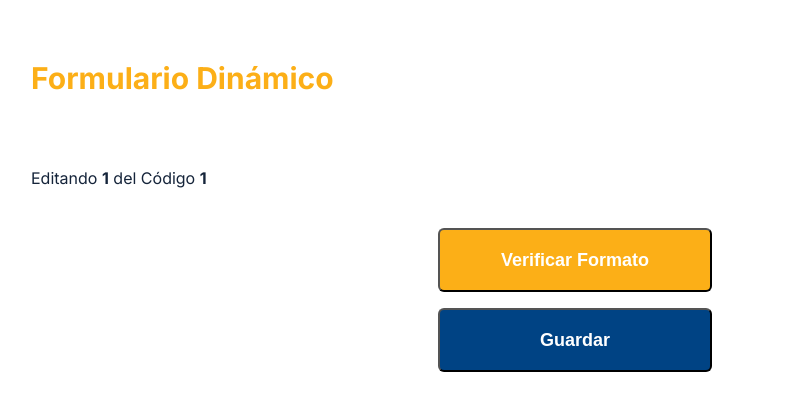
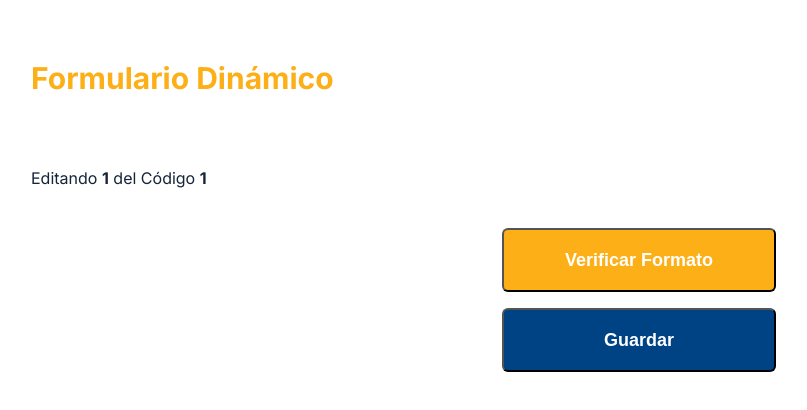
Before and after one commit to MariferVL/json-editor, a Next.js app: page /form-editor/1/1 in a window 1280 px wide. Shown: the top 410 px of the page, without its empty margins (9-816 px from the left). Built offline with nearby package versions, Linux system fonts and the light colour scheme.

Commit message:
Refine form styles and responsivness

```diff
--- a/app/form-editor/[groupCode]/[fileName]/page.js
+++ b/app/form-editor/[groupCode]/[fileName]/page.js
@@ -144,16 +144,16 @@ export default function FormEditorPage() {
     });
   };
   return (
-    <div className="md: p-4 md:p-10 h-full flex flex-col bg-[var(--cdt-bg)] ">
+    <div className="p-4 md:p-10 h-full flex flex-col bg-[var(--cdt-bg)] ">
       <h1 className="text-3xl font-bold mb-2 text-[var(--cdt-primary)]">
         Formulario Dinámico
       </h1>
       <p className="mt-16 mb-6 text-[var(--cdt-text)]">Editando <span className='font-bold'>{fileName}</span> del Código <span className='font-bold'>{groupCode}</span></p>
       <div className='flex flex-col items-center justify-center mr-8 md:mr-32 md:ml-4'>
-        <form className="w-full grid grid-cols-1 md:grid-cols-2 lg:grid-cols-3 gap-4">
+        <form className="w-full grid grid-cols-1 md:grid-cols-2 lg:grid-cols-3 gap-4 sm:gap-1 sm:m-0 sm:p-0">
           {renderForm(content)}
         </form>
-        <div className="mt-4 md:flex md:items-center justify-center">
+        <div className="mt-4 sm:ml-32 md:flex md:items-center justify-center">
           <div>
             <button
               onClick={handleVerifyFormat}
```
